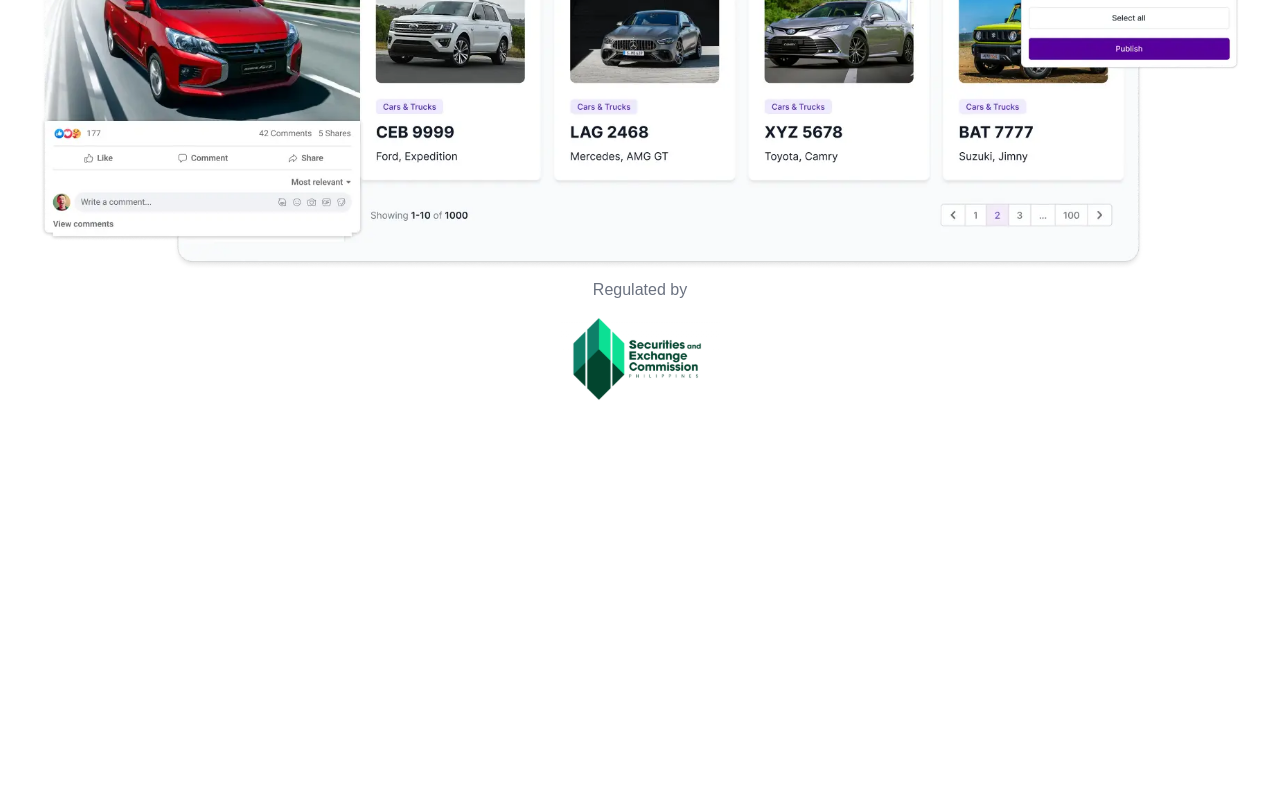
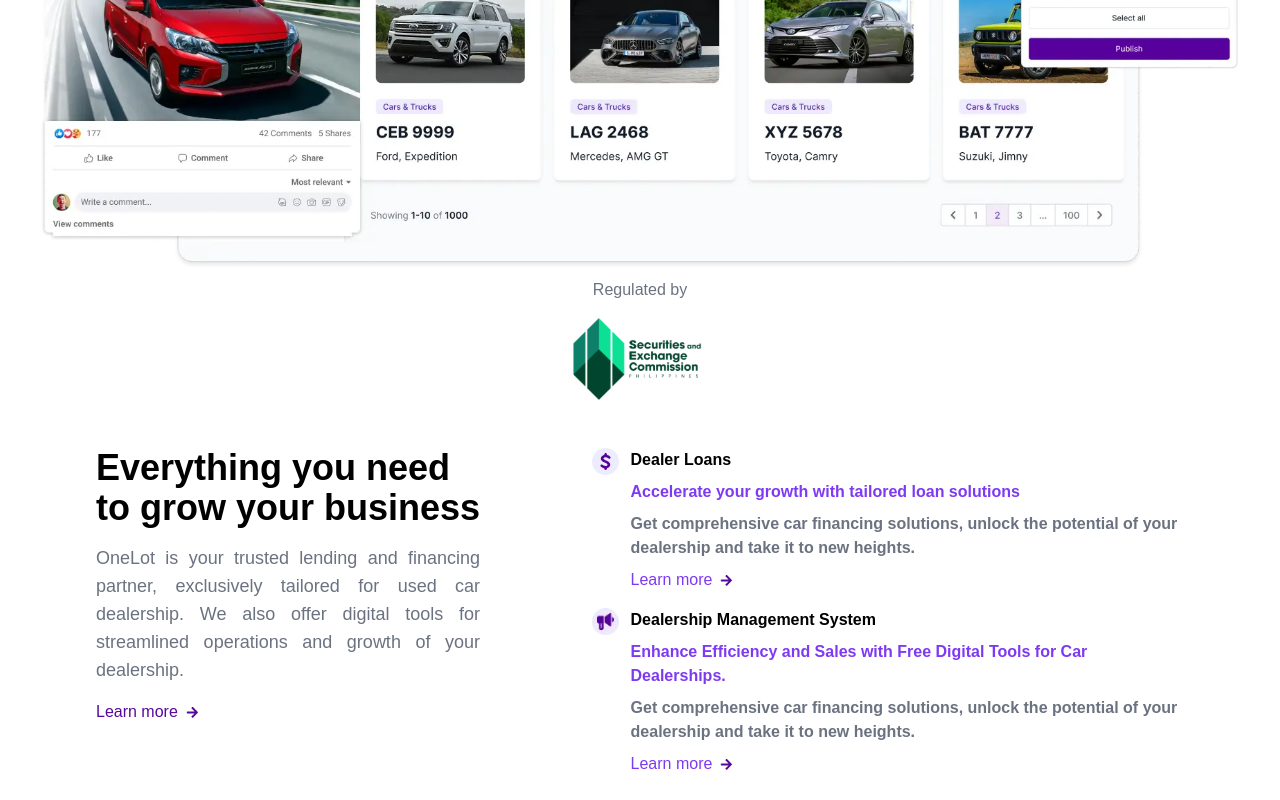
Before and after one commit to hk0102/one-lot-ui, a Next.js app: page / in a window 1280 px wide. Shown: the part 922-1722 px from the top of the page. Before the commit the page ends 1346 px from the top, so only its background shows below. Built offline with nearby package versions, Linux system fonts and the light colour scheme.

Commit message:
[Feat]: Added About section

```diff
--- /dev/null
+++ b/app/components/AboutSection.tsx
@@ -0,0 +1,98 @@
+import Image from "next/image";
+import React from "react";
+import { FaArrowRight } from "react-icons/fa";
+import AnnouncementIcon from "../../public/assets/Announcement.webp"
+import DollarIcon from "../../public/assets/Dollar.svg"
+
+const AboutSection = () => {
+  return (
+    <div className="flex flex-col mx-4 md:flex-row gap-8 items-start  md:px-20 py-6 w-auto space-x-1 md:space-x-20">
+      <div className="flex flex-col gap-4 ">
+      <div className="text-2xl md:text-4xl font-extrabold text-start text-[#000000] sm:text-3xl max-w-md sm:max-w-lg">
+  Everything you need to grow your business
+</div>
+        <div className="font-medium text-[#6b7280] text-lg text-justify max-w-xl mx-auto">
+          OneLot is your trusted lending and financing partner, exclusively
+          tailored for used car dealership. We also offer digital tools for
+          streamlined operations and growth of your dealership.
+        </div>
+        <div className="flex items-center gap-2">
+          <div className="text-[#57099C]">Learn more</div>
+          <div>
+            <FaArrowRight color="#57099C" fontSize={"0.8rem"} />
+          </div>
+        </div>
+      </div>
+      <div>
+      <div className="flex flex-col gap-4 items-start w-auto p-0 m-0" >
+
+        <div className="flex flex-col md:flex-row items-start gap-3 text-start">
+          <div>
+            <Image
+              loading="lazy"
+              alt="speaker"
+              src={DollarIcon}
+              width={"40"}
+              height={"30"}
+            />
+          </div>
+          <div className="flex flex-col gap-2 items-start">
+            <div className="text-base font-bold text-[#000000]">
+              Dealer Loans
+            </div>
+            <div className="text-base font-semibold text-[#7e3af2]">
+              Accelerate your growth with tailored loan solutions
+            </div>
+            <div className="text-base font-semibold text-[rgb(107,114,128)]">
+              Get comprehensive car financing solutions, unlock the potential of
+              your dealership and take it to new heights.
+            </div>
+            <div className="flex gap-2 items-center">
+              <div className="text-md font-medium text-[#7e3af2]">
+                Learn more
+              </div>
+              <div>
+                <FaArrowRight color="#57099C" fontSize={"0.8rem"} />
+              </div>
+            </div>
+          </div>
+        </div>
+        <div className="flex flex-col md:flex-row items-start gap-3 text-start" >
+          <div>
+            {" "}
+            <Image
+              loading="lazy"
+              alt="mic"
+              src={AnnouncementIcon}
+              width={"40"}
+              height={"30"}
+            />
+          </div>
+          <div className="flex flex-col gap-2 items-start">
+            <div className="text-base font-bold text-[#000000]">
+              Dealership Management System
+            </div>
+            <div className="text-base font-semibold text-[#7e3af2]">
+            Enhance Efficiency and Sales with Free Digital Tools for Car Dealerships.
+            </div>
+            <div className="text-base font-semibold text-[rgb(107,114,128)]">
+              Get comprehensive car financing solutions, unlock the potential of
+              your dealership and take it to new heights.
+            </div>
+            <div className="flex gap-2 items-center">
+              <div className="text-md font-medium text-[#7e3af2]">
+                Learn more
+              </div>
+              <div>
+                <FaArrowRight color="#57099C" fontSize={"0.8rem"} />
+              </div>
+            </div>
+          </div>
+        </div>
+      </div>
+      </div>
+    </div>
+  );
+};
+
+export default AboutSection;
--- a/app/page.tsx
+++ b/app/page.tsx
@@ -1,14 +1,14 @@
 import Image from "next/image";
 import Navbar from "./components/Navbar";
 import HeroSection from "./components/HeroSection";
-
+import AboutSection from "./components/AboutSection";
 
 export default function Home() {
   return (
     <div>
        <Navbar></Navbar>
        <HeroSection></HeroSection>
-
+      <AboutSection></AboutSection>
     </div>
   );
 }
```
Also changed, not shown: public/assets/Announcement.webp (added), public/assets/Dollar.svg (added).
